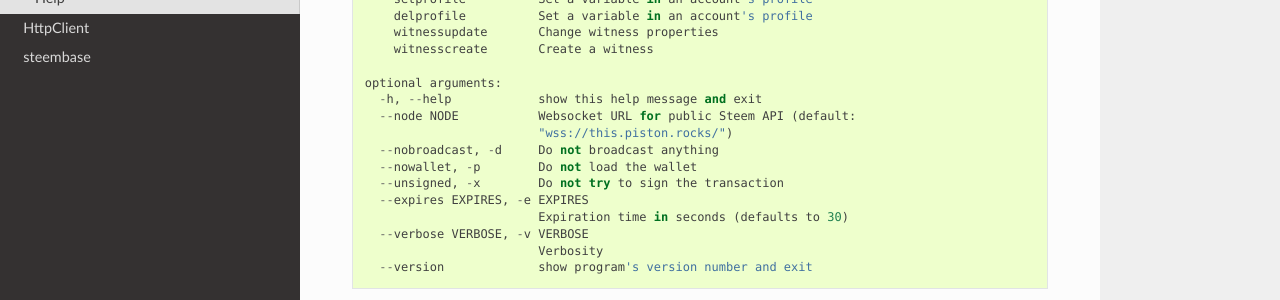
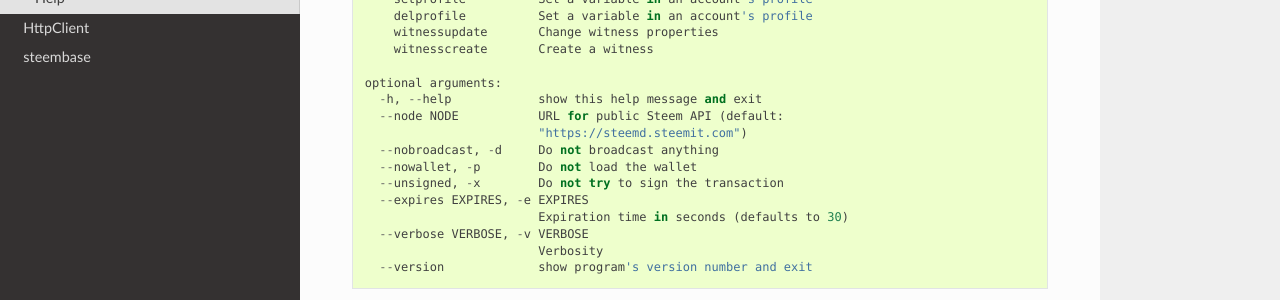
Before and after one commit to steemit/steem-python, a Sphinx documentation site: the page built from docs/cli.rst, in a window 1280 px wide and 900 px high, scrolled down 1285 px. Shown: the part 422-722 px from the top of the window. Built offline with Sphinx 7.4.7 and the Read the Docs theme 2.0.0, drawn with Linux system fonts in a browser that asks for light colours; formulas are drawn with MathJax 3.

Commit message:
[cli] minor tweak

```diff
--- a/docs/cli.rst
+++ b/docs/cli.rst
@@ -93,8 +93,8 @@ You can see all available commands with ``steempy -h``
 
    optional arguments:
      -h, --help            show this help message and exit
-     --node NODE           Websocket URL for public Steem API (default:
-                           "wss://this.piston.rocks/")
+     --node NODE           URL for public Steem API (default:
+                           "https://steemd.steemit.com")
      --nobroadcast, -d     Do not broadcast anything
      --nowallet, -p        Do not load the wallet
      --unsigned, -x        Do not try to sign the transaction
```
Also changed, not shown: 1 other file.
